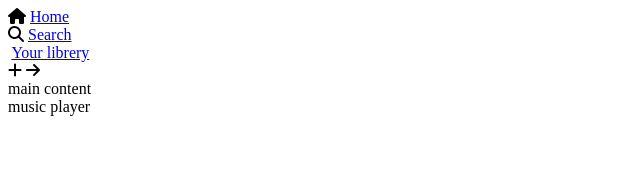
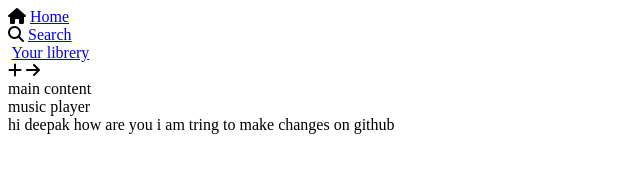
Before and after one commit to thgaurdeep/spotify, a plain HTML site: page index.html in a window 1280 px wide. Shown: the whole page, without its empty margins (0-640 px from the left). Drawn offline with Linux system fonts and the light colour scheme.

Commit message:
index.html

```diff
--- a/index.html
+++ b/index.html
@@ -48,6 +48,6 @@
         <div class="main-content">main content</div>
         <div class="music-player">music player</div>
     </div>
-
+    <div>hi deepak how are you  i am tring to make changes on github</div>
 </body>
 </html>
```
